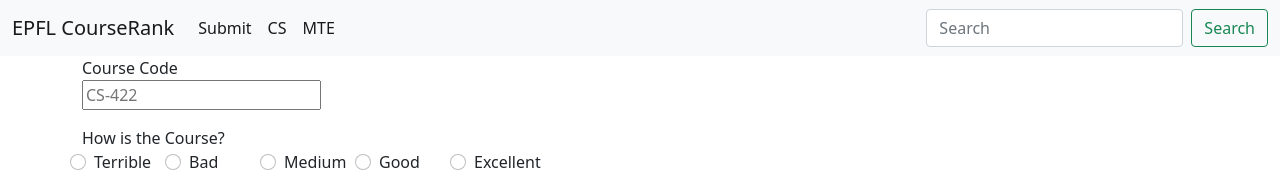
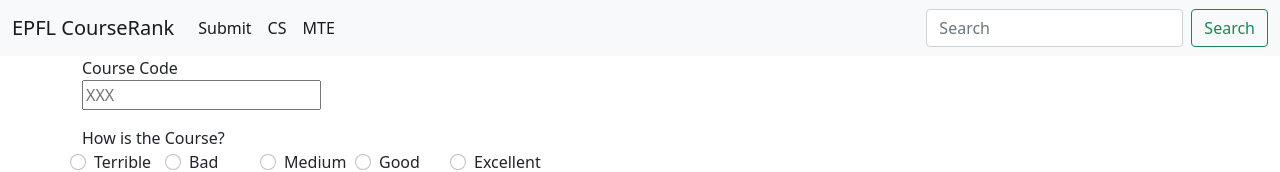
Before and after one commit to tiger-pillow/EPFLranking, a React (Create React App) app in the folder epfl/: page /form in a window 1280 px wide. Shown: the top 172 px of the page. Built offline with nearby package versions, Linux system fonts and the light colour scheme.

Commit message:
select, filter, search finished

```diff
--- a/epfl/src/Form.tsx
+++ b/epfl/src/Form.tsx
@@ -42,8 +42,9 @@
     return (
       <div>
         {codes.map((code: string) => {
-          if (code.includes(courseCode.toLowerCase())&& courseCode !== "") {
-            return <div>{code}</div>
+          if (courseCode !== "" && code.includes(courseCode.toLowerCase()) && !codes.includes(courseCode)) {
+            return (
+              <div onClick={() => {setCourseCode(code)}}> {code} </div>)
           }
         })}
       </div>
@@ -59,7 +60,7 @@
 
         <label >Course Code</label>
         <div className="ml-3">
-          <input  type="coursecode" onChange={(event) => setCourseCode(event.target.value)} placeholder="CS-422"/>
+          <input  type="coursecode" onChange={(event) => setCourseCode(event.target.value)} placeholder="XXX" value = {courseCode}/>
           {searchBarFilter()}
         </div>
 
```
